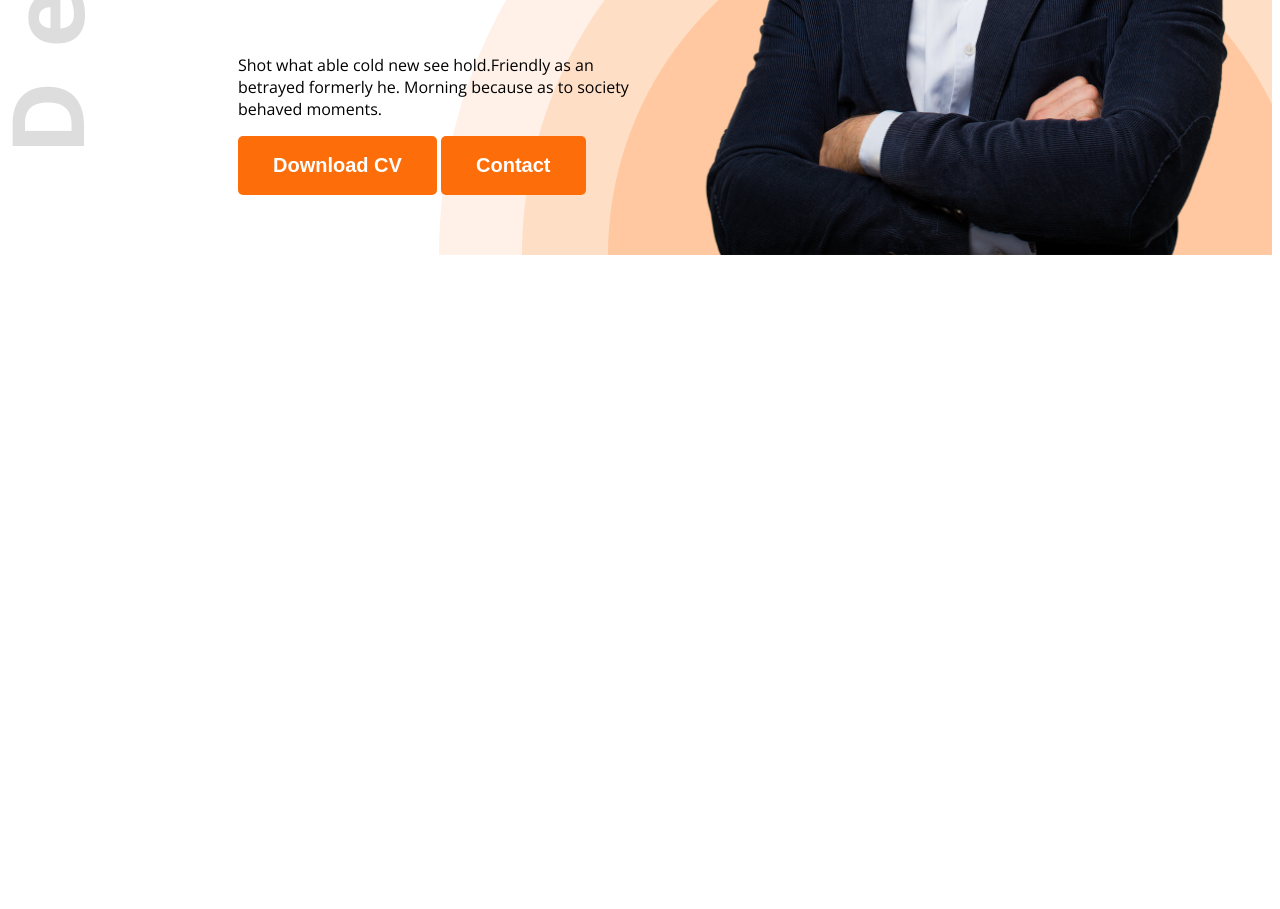
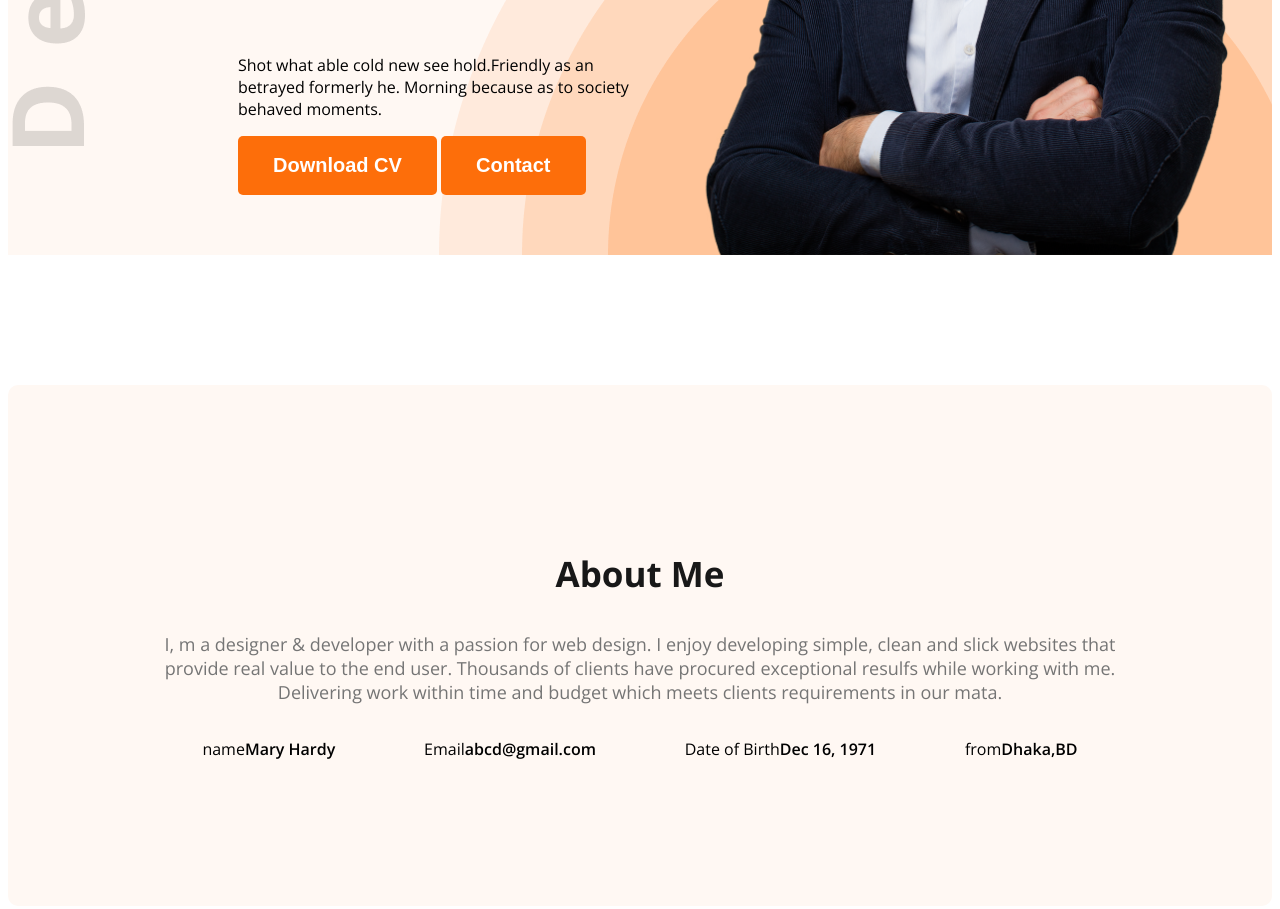
Before and after one commit to ruksat13/web-developer-portfolio, a plain HTML site: page index.html in a window 1280 px wide. Shown: the part 667-1576 px from the top of the page. Before the commit the page ends 930 px from the top, so only its background shows below. Drawn offline with nearby package versions, Linux system fonts and the light colour scheme.

Commit message:
main section

```diff
--- a/index.html
+++ b/index.html
@@ -13,7 +13,7 @@
 </head>
 
 <body class="open-sans-normal">
-    <header class="header">
+    <header class="header secondary-bg">
         <nav>
             <h3 class="nav-title">Ma<span class="text-primary">r</span>y</h3>
             <ul>
@@ -37,6 +37,32 @@
     </header>
 
     <main>
+        <section class="about secondary-bg">
+            <h3 class="section-title">About Me</h3>
+            <p class="section-description">
+                I, m a designer & developer with a passion for web design. I enjoy developing simple, clean and slick websites that provide real value to the end user. Thousands of clients have procured exceptional resulfs while working with me. Delivering work within time and budget which meets clients requirements in our mata.
+            </p>
+            <div class="about-items">
+                <!-- .about-items*4>p.item-title+p.item-description -->
+                 <div class="about-items">
+                    <p class="item-title">name</p>
+                    <p class="item-description">Mary Hardy</p>
+                 </div>
+                 <div class="about-items">
+                    <p class="item-title">Email</p>
+                    <p class="item-description">abcd@gmail.com</p>
+                 </div>
+                 <div class="about-items">
+                    <p class="item-title">Date of Birth</p>
+                    <p class="item-description">Dec 16, 1971</p>
+                 </div>
+                 <div class="about-items">
+                    <p class="item-title">from</p>
+                    <p class="item-description">Dhaka,BD</p>
+                 </div>
+            </div>
+
+        </section>
 
     </main>
 
--- a/styles/portfolio.css
+++ b/styles/portfolio.css
@@ -3,10 +3,14 @@
     font-optical-sizing: auto;
     font-style: normal;
     font-variation-settings:
-        "wdth" 100;
+        "width" 100;
 }
 
 /* shared style */
+.secondary-bg{
+    background-color:#FFF8F3 ;
+}
+
 .text-primary {
     color: #FD6E0A;
 
@@ -25,7 +29,17 @@
     padding: 18px 35px;
     border-radius: 5px;
 }
+.section-title{
+    font-size:  35px;
+    font-weight:bold ;
+    color: #181818;
+}
 
+.section-description{
+    font-size: 18px;
+    color: #757575;
+
+}
 /* header */
 .header {
     background-image: url(../images/developer.png), url(../images/header_bg.png);
@@ -86,3 +100,25 @@ nav ul li a {
 .banner-profile-pic {
     width: 580px;
 }
+
+/* main styles */
+.main{
+    max-width: 1140px;
+    margin: 0 auto;
+}
+
+/* about styles */
+.about{
+    border-radius: 10px;
+    padding: 130px 150px;
+    text-align: center;
+    margin-top: 130px;
+}
+.about-items{
+    display: flex;
+    justify-content: space-around;
+}
+
+.item-description{
+    font-weight:600 ;
+}
```
